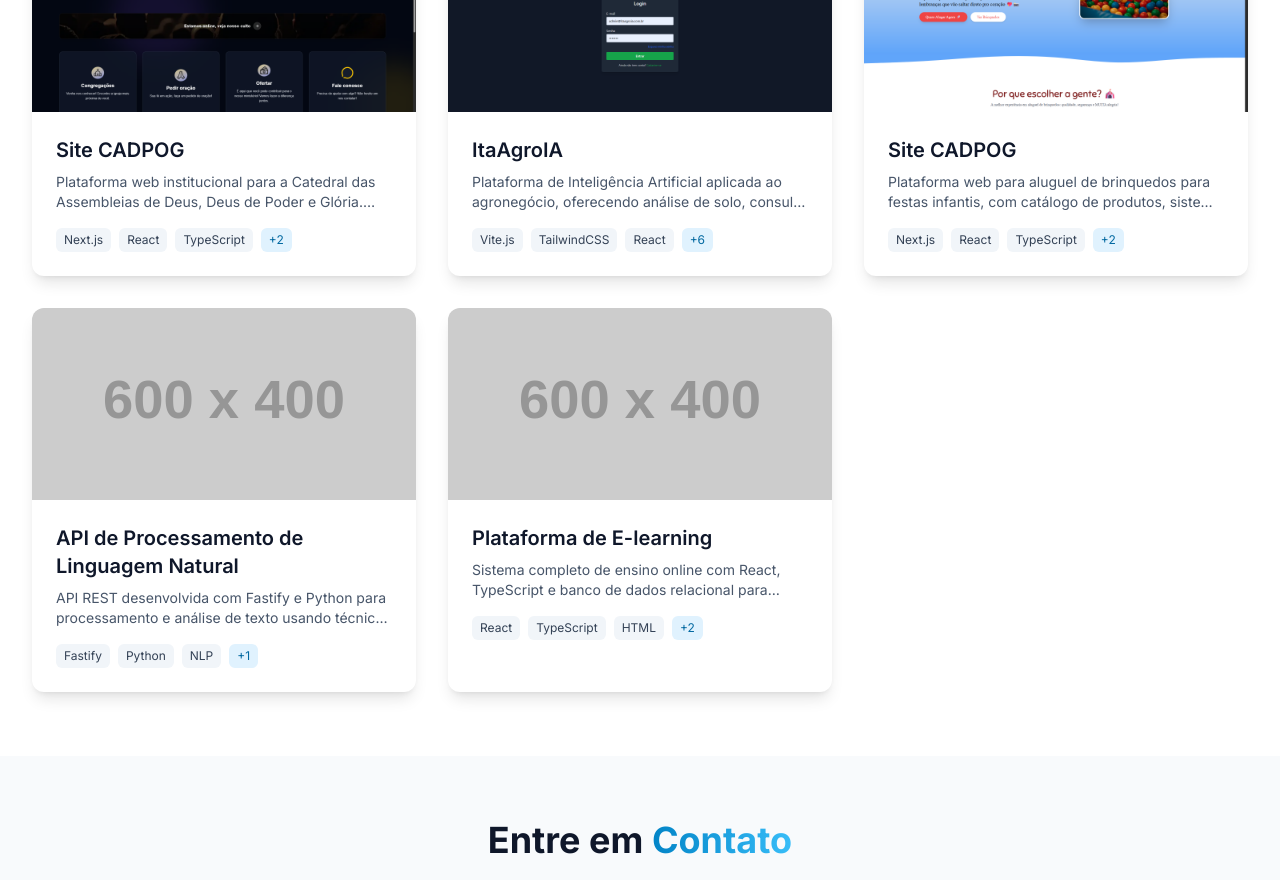
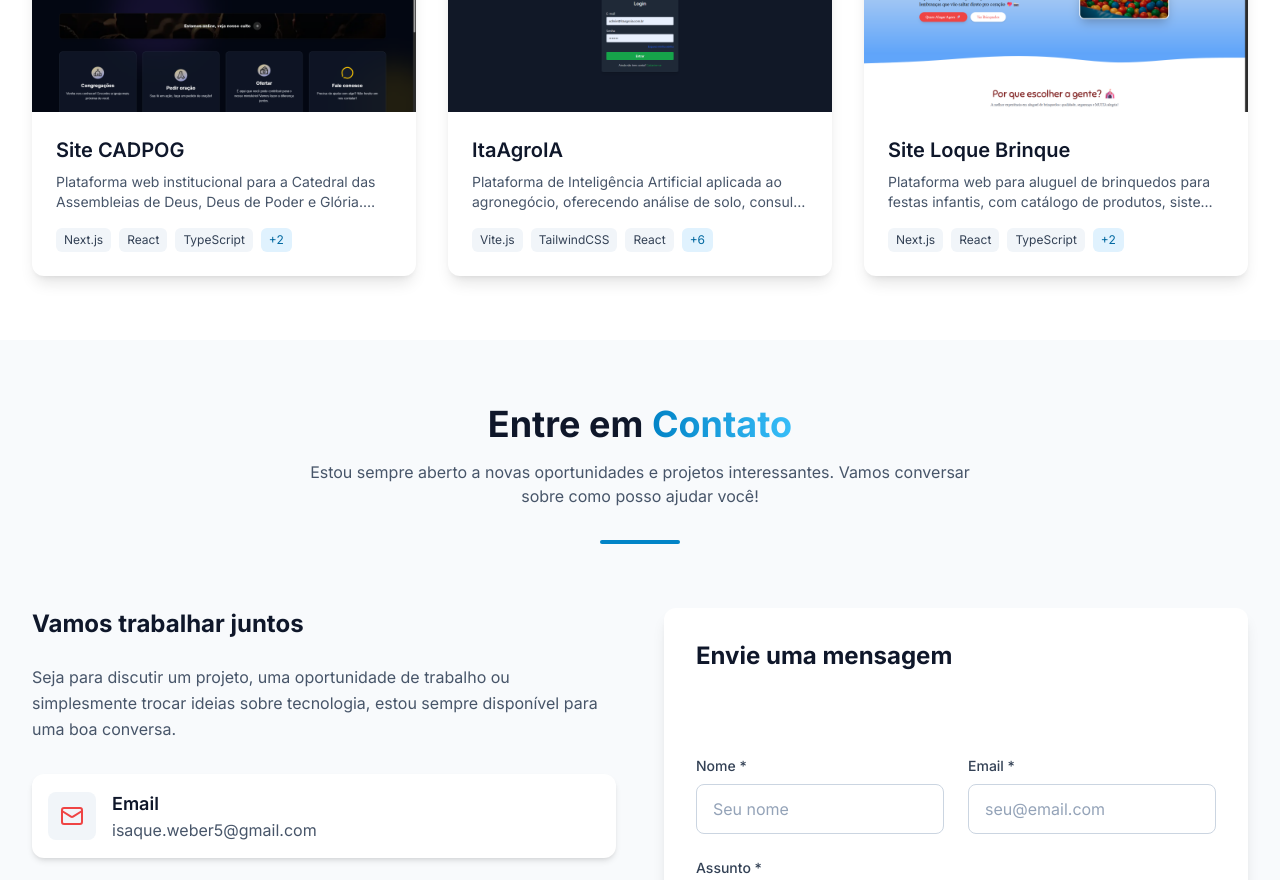
Before and after one commit to Isaque-Weber/isaque_weber, a Next.js app: page / in a window 1280 px wide. Shown: the part 3580-4460 px from the top of the page. Built offline with nearby package versions, Linux system fonts and the light colour scheme.

Commit message:
Update portfolio data: rename Loque-Brinque project title and remove unused projects

```diff
--- a/src/data/portfolio.ts
+++ b/src/data/portfolio.ts
@@ -73,7 +73,7 @@ export const projects: Project[] = [
     },
     {
         id: "loquebrinque",
-        title: "Site CADPOG",
+        title: "Site Loque Brinque",
         description: "Plataforma web para aluguel de brinquedos para festas infantis, com catálogo de produtos, sistema de reservas, depoimentos de clientes e informações sobre a empresa.",
         technologies: ["Next.js", "React", "TypeScript", "TailwindCSS", "Node.js"],
         image: "/loquebrinque/hero.png",
@@ -89,24 +89,4 @@ export const projects: Project[] = [
         githubUrl: "https://github.com/Isaque-Weber/loque-brinque",
         featured: true
     },
-    {
-        id: '3',
-        title: 'API de Processamento de Linguagem Natural',
-        description: 'API REST desenvolvida com Fastify e Python para processamento e análise de texto usando técnicas de NLP e IA.',
-        technologies: ['Fastify', 'Python', 'NLP', 'Docker'],
-        image: 'https://via.placeholder.com/600x400/0ea5e9/ffffff?text=NLP+API',
-        liveUrl: '#',
-        githubUrl: '#',
-        featured: false
-    },
-    {
-        id: '4',
-        title: 'Plataforma de E-learning',
-        description: 'Sistema completo de ensino online com React, TypeScript e banco de dados relacional para gestão de cursos e estudantes.',
-        technologies: ['React', 'TypeScript', 'HTML', 'CSS', 'TypeORM'],
-        image: 'https://via.placeholder.com/600x400/0ea5e9/ffffff?text=E-Learning',
-        liveUrl: '#',
-        githubUrl: '#',
-        featured: false
-    }
 ];
```
